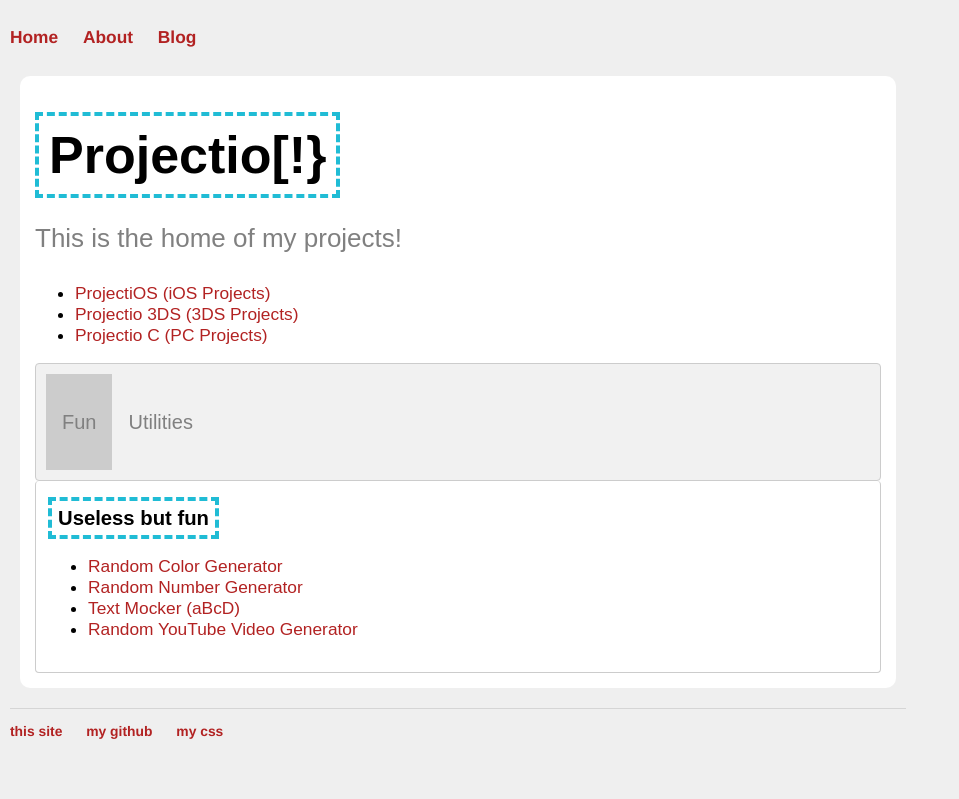
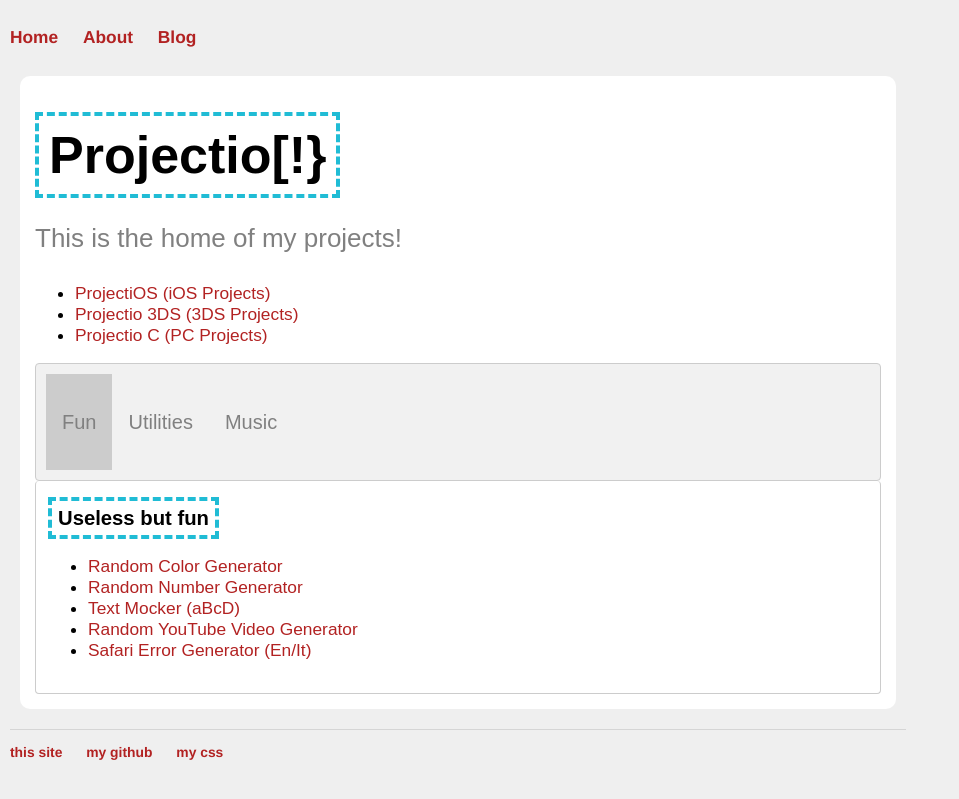
Before and after one commit to Samplasion/samplasion.github.iold, a Jekyll site: the page built from index.html, in a window 1280 px wide. Shown: the top 799 px of the page, without its empty margins (0-959 px from the left). Built offline with Jekyll 4.4.1, drawn with Linux system fonts in a browser that asks for light colours; a script that is not in the unit is left out.

Commit message:
Update index.html

```diff
--- a/index.html
+++ b/index.html
@@ -13,6 +13,7 @@ title: Home
   <div class="tab">
   <button class="tablinks" onclick="openCity(event, 'Fun')" id="defaultOpen"><p>Fun</p></button>
   <button class="tablinks" onclick="openCity(event, 'Serious')"><p>Utilities</p></button>
+  <button class="tablinks" onclick="openCity(event, 'Music')" id="defaultOpen"><p>Music</p></button>
 </div>
 
 <div id="Fun" class="tabcontent">
@@ -23,6 +24,8 @@ title: Home
   <li><a href="mock.html">Text Mocker (aBcD)</a>
   </li>
   <li><a href="ytgen.html">Random YouTube Video Generator</a>
+  </li>
+  <li><a href="saferr.html">Safari Error Generator (En/It)</a>
   </li>
   </ul></p>
 </div>
@@ -43,6 +46,15 @@ title: Home
   </ul>
   </p>
 </div>
+
+<div id="Music" class="tabcontent">
+  <h3><span>Music</span></h3>
+  <p><ul>
+  <li><a href="dhgen.html">Not-So-Random Demian Holden Video Generator</a>
+  </li>
+  </ul></p>
+</div>
+
 </div>
   </div>
 
```
